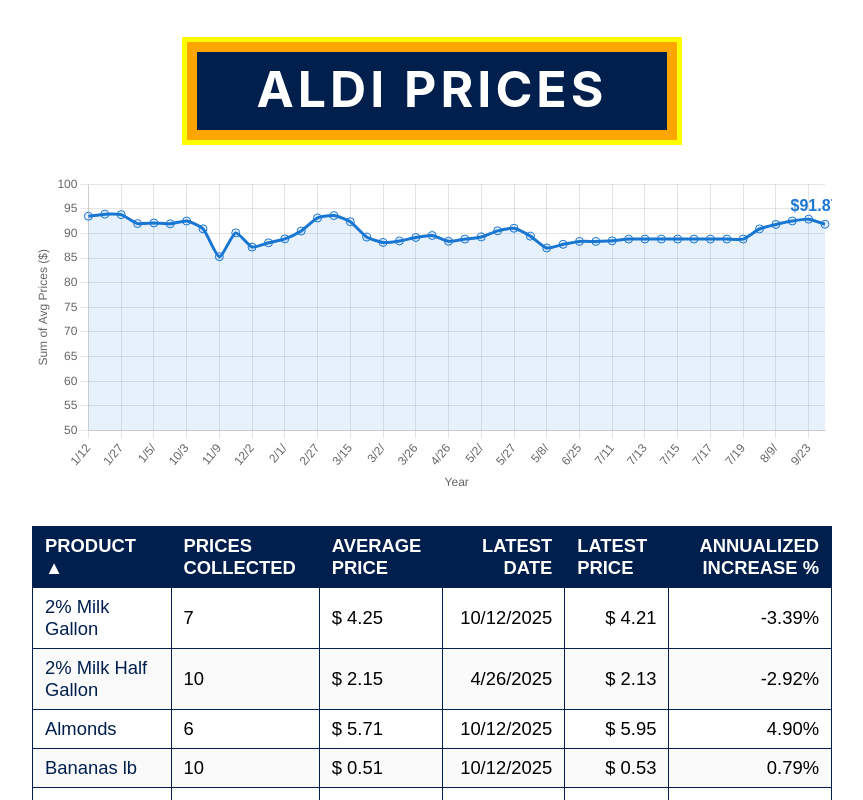
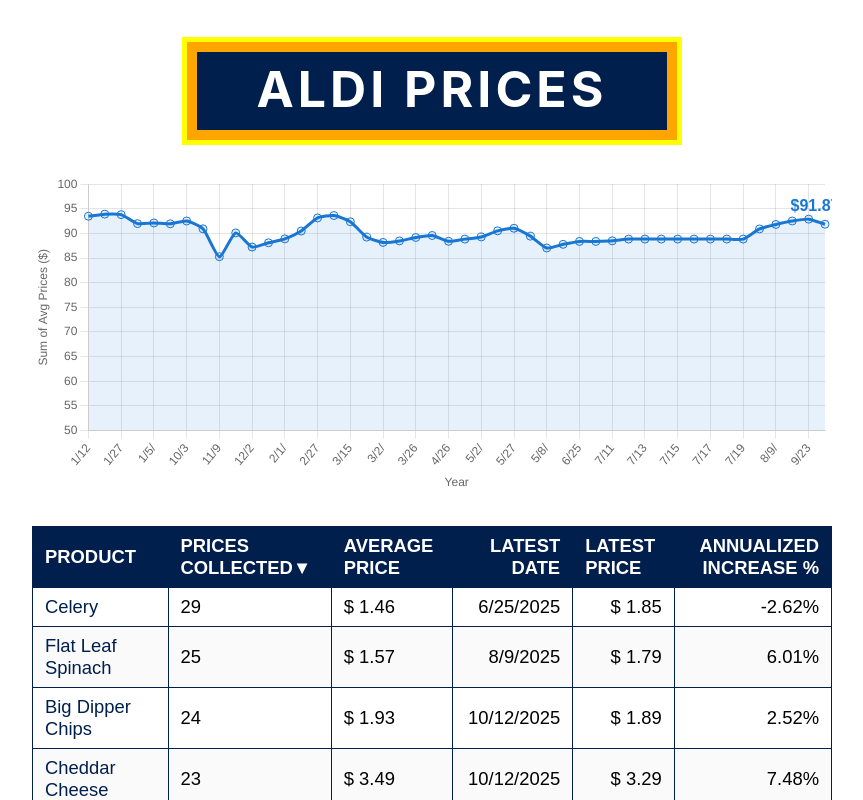
Before and after one commit to jimlawruk/aldi-prices, an Angular app: page / in a window 1280 px wide. Shown: the top 800 px of the page, without its empty margins (208-1071 px from the left). Built offline with nearby package versions, Linux system fonts and the light colour scheme.

Commit message:
Sort by prices collected in decending order

```diff
--- a/src/app/product-prices.component.ts
+++ b/src/app/product-prices.component.ts
@@ -27,8 +27,8 @@
   stats: ProductStats[] = [];
   showSinglePrice = false;
   showAllProducts = false;
-  sortColumn: keyof ProductStats = 'Product';
-  sortDirection: 'asc' | 'desc' = 'asc';
+  sortColumn: keyof ProductStats = 'pricesCollected';
+  sortDirection: 'asc' | 'desc' = 'desc';
   basketChart: any = null;
   basketChartData: { years: string[], sums: number[] } = { years: [], sums: [] };
 
```
